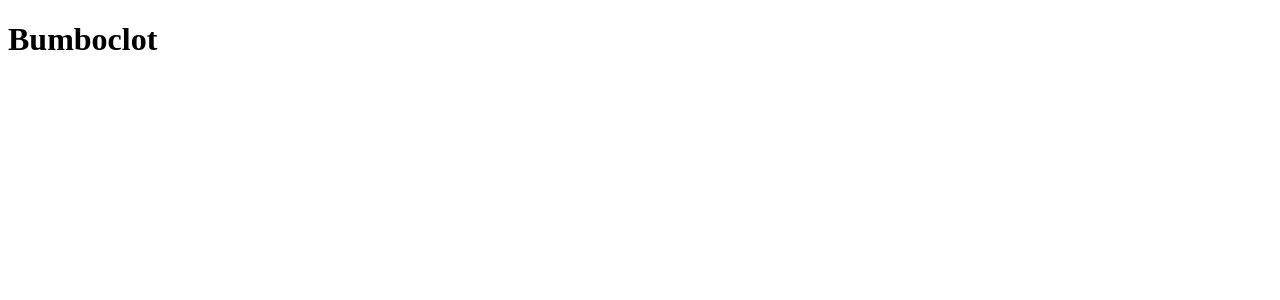
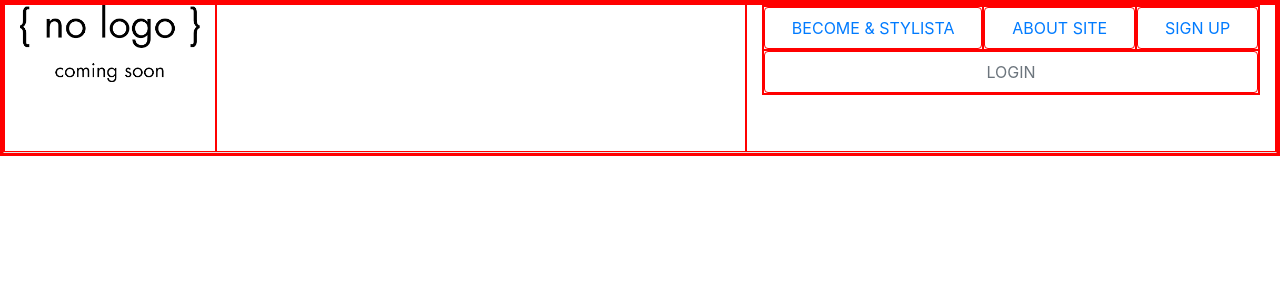
Before and after one commit to TheBigRed/Stylista, a Django app: page /landing/ in a window 1280 px wide. Shown: the top 300 px of the page. Run offline with Django 3.2, Linux system fonts and the light colour scheme; some libraries are stand-ins or nearby versions.

Commit message:
Add CSS to index.html
*Change load static location in html
*Create nav bar
*Add logo file
*Seperate css for each template

```diff
--- /dev/null
+++ b/landing/static/landing/css/styles-index.css
@@ -0,0 +1,13 @@
+*{
+
+border: 1px solid red;
+box-sizing: border-box;
+
+}
+
+.index-nav-bar{
+    with:100%;
+    height : 150px;
+    border-bottom: 1px solid #e4e4e4;
+    box-sizing: border-box;
+}
--- a/landing/templates/landing/index.html
+++ b/landing/templates/landing/index.html
@@ -1,10 +1,37 @@
 <!DOCTYPE html>
+{% load static %}
 <html lang="en">
-<head>
-    <meta charset="UTF-8">
-    <title>Title</title>
-</head>
+    <head>
+        <meta name="viewport" content="width=device-width, initial-scale=1, shrink-to-fit=no">
+        <link rel="stylesheet" href="https://maxcdn.bootstrapcdn.com/bootstrap/4.0.0/css/bootstrap.min.css"
+        integrity="sha384-Gn5384xqQ1aoWXA+058RXPxPg6fy4IWvTNh0E263XmFcJlSAwiGgFAW/dAiS6JXm" crossorigin="anonymous">
+        <link rel="stylesheet" type="text/css" href="{% static 'landing/css/styles-index.css' %}">
+    </head>
 <body>
-    <h1>Bumboclot</h1>
+    <div class='container-fluid'>
+        <div class="row index-nav-bar">
+            <div class="col-lg-2">
+                <img class="img-fluid" src="{% static 'landing/imgs/index/logo.png' %}"/>
+            </div>
+            <div class="col-lg-5">
+            </div>
+            <div class="col-lg-5">
+                <ul class="nav nav-pills nav-fill">
+                    <li class="nav-item">
+                        <a class="nav-link" href="#">BECOME & STYLISTA</a>
+                    </li>
+                    <li class="nav-item">
+                        <a class="nav-link" href="#">ABOUT SITE</a>
+                    </li>
+                    <li class="nav-item">
+                        <a class="nav-link" href="#">SIGN UP</a>
+                    </li>
+                    <li class="nav-item">
+                        <a class="nav-link disabled" href="#">LOGIN</a>
+                    </li>
+                </ul>
+            </div>
+        </div>
+    </div>
 </body>
 </html>
--- a/landing/templates/landing/signup.html
+++ b/landing/templates/landing/signup.html
@@ -1,10 +1,10 @@
 <!DOCTYPE html>
+{% load static %}
 <html lang="en">
     <head>
         <meta name="viewport" content="width=device-width, initial-scale=1, shrink-to-fit=no">
         <link rel="stylesheet" href="https://maxcdn.bootstrapcdn.com/bootstrap/4.0.0/css/bootstrap.min.css"
         integrity="sha384-Gn5384xqQ1aoWXA+058RXPxPg6fy4IWvTNh0E263XmFcJlSAwiGgFAW/dAiS6JXm" crossorigin="anonymous">
-        {% load static %}
         <link rel="stylesheet" type="text/css" href="{% static 'landing/styles.css' %}">
     </head>
 <body>
```
Also changed, not shown: landing/static/landing/css/styles-signup.css (renamed from landing/static/landing/styles.css), landing/static/landing/imgs/index/logo.png (added), stylelista/settings.py (line endings or trailing spaces).
